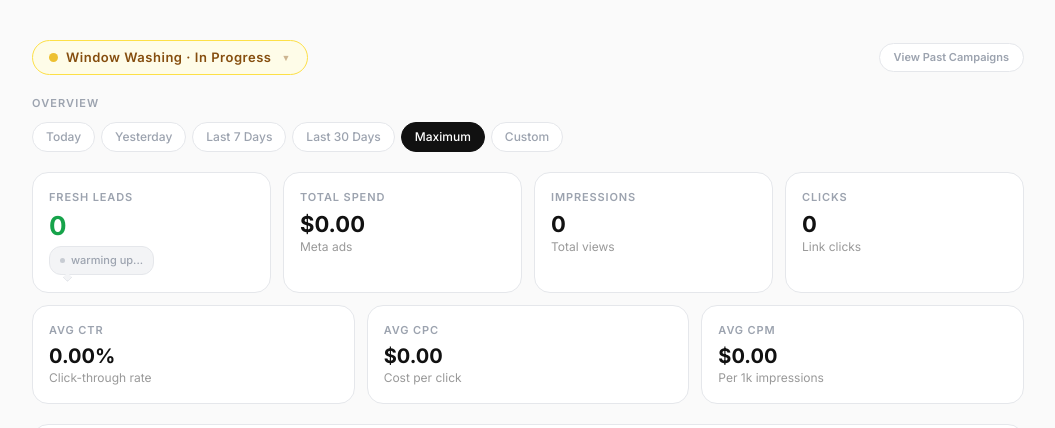
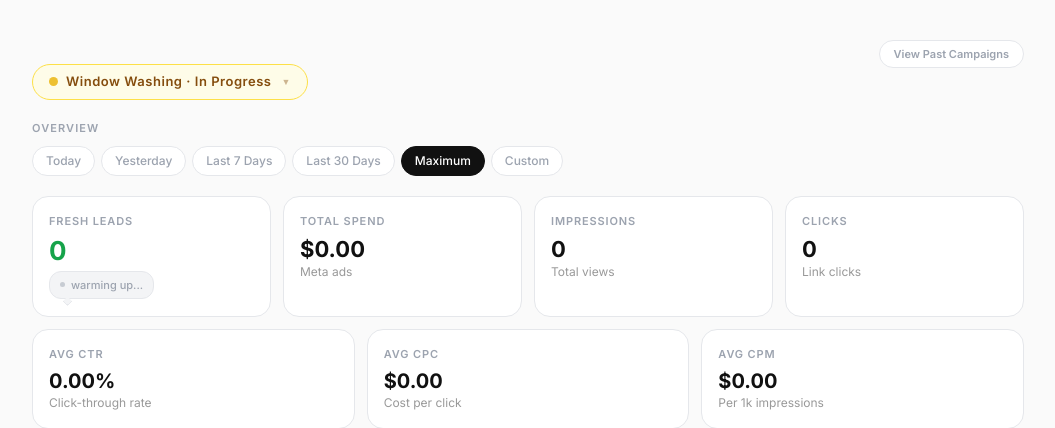
Before and after one commit to lumenmarketingsolutions/berry_clean, a Flask app: template templates/index.html in a window 1280 px wide. Shown: the part 68-496 px from the top of the page, without its empty margins (112-1167 px from the left). Run offline with Flask 3, Linux system fonts and the light colour scheme; the template is opened without the code that fills it, so the values that code supplies are empty; some libraries are stand-ins or nearby versions.

Commit message:
Stagger View Past Campaigns above Window Washing badge
- View Past Campaigns right-aligned on its own line
- Window Washing In Progress left-aligned below it
- Staggered layout as you scroll down the page

Co-Authored-By: Claude Opus 4.6 <noreply@anthropic.com>

```diff
--- a/templates/index.html
+++ b/templates/index.html
@@ -193,9 +193,15 @@
     let VIEW_MODE = 'live'; // 'live' or 'past'
   </script>
 
-  <!-- Status row: badge left, past campaigns right -->
-  <div id="live-row" style="display:flex;align-items:center;justify-content:space-between;">
-    <div id="live-badge">
+  <!-- View Past Campaigns — top right -->
+  <div id="past-btn-row" style="display:flex;justify-content:flex-end;">
+    <button id="past-campaigns-btn" onclick="showPast()" style="font-size:11px;font-weight:600;color:#9ca3af;background:#fff;border:1px solid #e5e7eb;border-radius:999px;padding:5px 14px;cursor:pointer;transition:all .15s;white-space:nowrap;" onmouseover="this.style.color='#111'" onmouseout="this.style.color='#9ca3af'">
+      View Past Campaigns
+    </button>
+  </div>
+
+  <!-- Live badge — left aligned below -->
+  <div id="live-badge" style="margin-top:-4px;">
     {% if is_live %}
     <span class="badge-live badge-live-on" style="white-space:nowrap;"><span class="live-dot-green"></span>Window Washing &mdash; Live</span>
     {% else %}
@@ -204,10 +210,6 @@
       <span id="status-info-icon" style="margin-left:2px;font-size:9px;opacity:.4;transition:transform .2s;">&#9660;</span>
     </span>
     {% endif %}
-    </div>
-    <button id="past-campaigns-btn" onclick="showPast()" style="font-size:11px;font-weight:600;color:#9ca3af;background:#fff;border:1px solid #e5e7eb;border-radius:999px;padding:5px 14px;cursor:pointer;transition:all .15s;flex-shrink:0;white-space:nowrap;" onmouseover="this.style.color='#111'" onmouseout="this.style.color='#9ca3af'">
-      View Past Campaigns
-    </button>
   </div>
 
   <!-- Status message (collapsed, revealed by tapping badge) -->
@@ -367,7 +369,8 @@ function toggleStatusMsg() {
 function showPast() {
   VIEW_MODE = 'past';
   document.getElementById('past-banner').style.display='block';
-  document.getElementById('live-row').style.display='none';
+  document.getElementById('past-btn-row').style.display='none';
+  document.getElementById('live-badge').style.display='none';
   document.getElementById('construction-banner').style.display='none';
   document.querySelectorAll('.df-pill').forEach(p=>p.classList.remove('active'));
   document.querySelectorAll('.df-pill')[4].classList.add('active');
@@ -378,7 +381,8 @@ function showPast() {
 function showLive() {
   VIEW_MODE = 'live';
   document.getElementById('past-banner').style.display='none';
-  document.getElementById('live-row').style.display='flex';
+  document.getElementById('past-btn-row').style.display='flex';
+  document.getElementById('live-badge').style.display='';
   document.getElementById('construction-banner').style.display='none';
   document.querySelectorAll('.df-pill').forEach(p=>p.classList.remove('active'));
   document.querySelectorAll('.df-pill')[4].classList.add('active');
```
Lines whose indentation alone changed are shown as unchanged.
